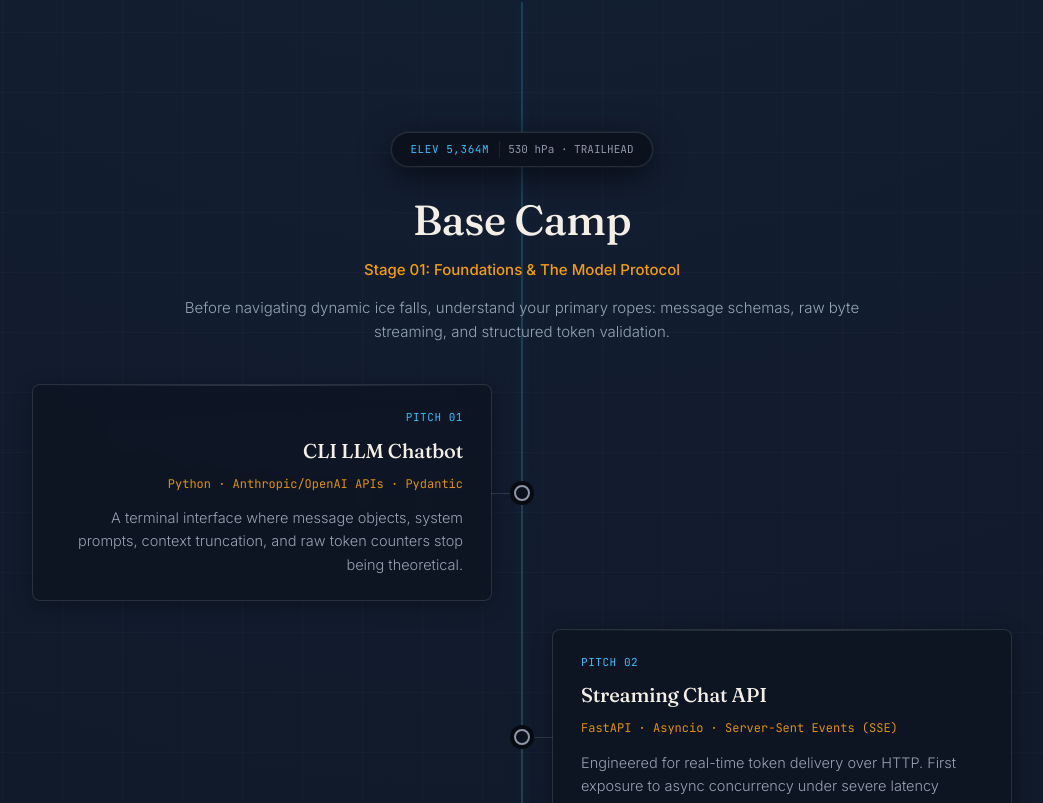
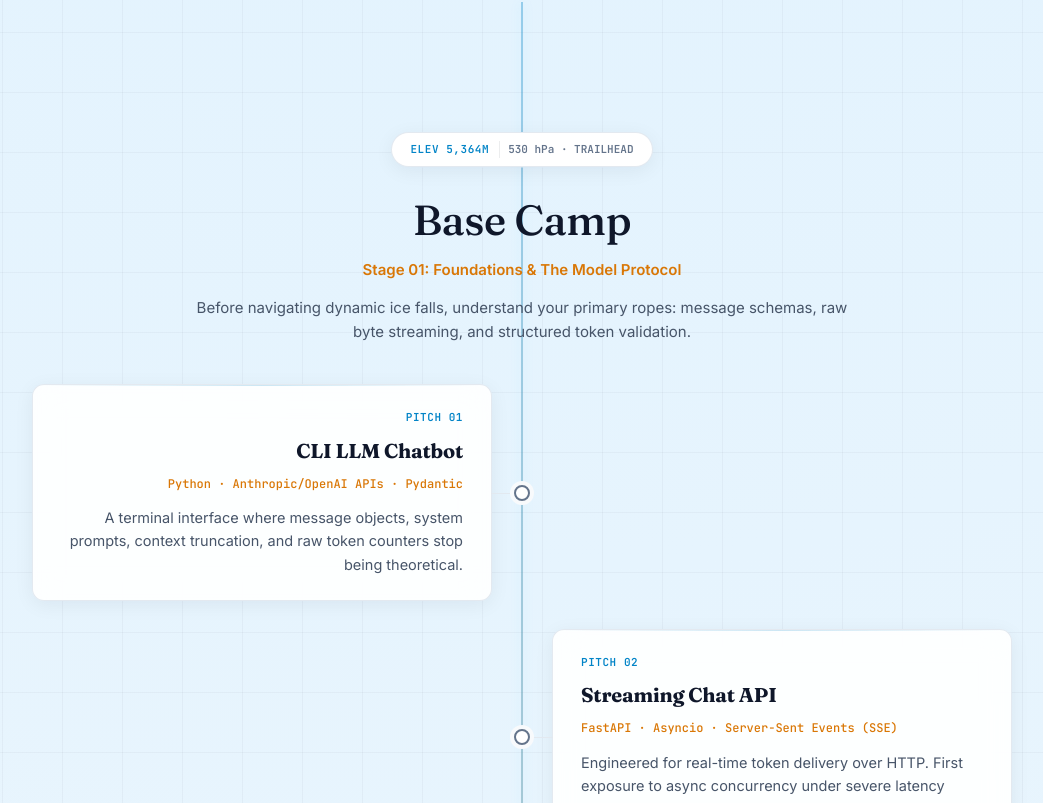
Before and after one commit to RatFire22/tutorial-website, a Next.js app: page /expedition in a window 1280 px wide. Shown: the part 877-1680 px from the top of the page, without its empty margins (118-1161 px from the left). Built offline with nearby package versions, Linux system fonts and the light colour scheme.

Commit message:
feat: add seamless light and dark theme support to Learn AI page

```diff
--- a/app/expedition/expedition.css
+++ b/app/expedition/expedition.css
@@ -1,5 +1,6 @@
 @import url('https://fonts.googleapis.com/css2?family=Fraunces:ital,opsz,wght@0,9..144,300;0,9..144,500;0,9..144,700;1,9..144,400&family=Inter:wght@300;400;500;600&family=JetBrains+Mono:wght@400;500;600&display=swap');
 
+/* Default (Dark Mode tokens) */
 .expedition-root {
   --exp-bg: #070A10;
   --exp-paper: #F4EFE6;
@@ -12,14 +13,62 @@
   --exp-border: rgba(224, 242, 254, 0.12);
   --exp-card-surface: rgba(13, 19, 32, 0.65);
   --exp-card-surface-hover: rgba(21, 30, 50, 0.85);
+  --exp-carabiner-bg: #0B111D;
+  --exp-badge-bg: #0B111D;
+  --exp-card-shadow: 0 4px 20px rgba(0, 0, 0, 0.3);
+  --exp-card-shadow-hover: 0 12px 30px -10px rgba(0, 0, 0, 0.6);
+  --exp-lede: #BAC4D6;
+  --exp-brief: #94A3B8;
+  --exp-desc: #9AA1B2;
+  --exp-pinnacle-desc: #BAC4D6;
+  --exp-logbook-text: #BAC4D6;
+  --exp-grid-line: rgba(255, 255, 255, 0.02);
+  --exp-bg-gradient: radial-gradient(circle at 50% 0%, #152238 0%, var(--exp-bg) 45%);
+  --exp-climb-line: linear-gradient(to bottom, rgba(56, 189, 248, 0.2) 0%, rgba(245, 158, 11, 0.4) 50%, rgba(239, 68, 68, 0.8) 85%, #38BDF8 100%);
+  --exp-card-shimmer: linear-gradient(90deg, transparent, rgba(255,255,255,0.15), transparent);
+  --exp-footer-text: #4B5565;
+  --exp-pill-bg: rgba(245, 158, 11, 0.12);
+  --exp-pill-border: rgba(245, 158, 11, 0.35);
 
   font-family: 'Inter', sans-serif;
   color: var(--exp-paper);
-  background: radial-gradient(circle at 50% 0%, #152238 0%, var(--exp-bg) 45%);
+  background: var(--exp-bg-gradient);
   line-height: 1.6;
   position: relative;
   overflow-x: hidden;
   min-height: 100vh;
+  transition: background 0.3s ease, color 0.3s ease;
+}
+
+/* Light Theme overrides when [data-theme='light'] */
+[data-theme='light'] .expedition-root {
+  --exp-bg: #F8FAFC;
+  --exp-paper: #0F172A;
+  --exp-paper-muted: #64748B;
+  --exp-ice: #0284C7;
+  --exp-cyan: #0284C7;
+  --exp-amber: #D97706;
+  --exp-hazard: #DC2626;
+  --exp-line: rgba(15, 23, 42, 0.08);
+  --exp-border: rgba(226, 232, 240, 0.95);
+  --exp-card-surface: rgba(255, 255, 255, 0.92);
+  --exp-card-surface-hover: #FFFFFF;
+  --exp-carabiner-bg: #FFFFFF;
+  --exp-badge-bg: #FFFFFF;
+  --exp-card-shadow: 0 4px 20px rgba(15, 23, 42, 0.06);
+  --exp-card-shadow-hover: 0 16px 32px -8px rgba(15, 23, 42, 0.12);
+  --exp-lede: #334155;
+  --exp-brief: #475569;
+  --exp-desc: #475569;
+  --exp-pinnacle-desc: #334155;
+  --exp-logbook-text: #334155;
+  --exp-grid-line: rgba(15, 23, 42, 0.035);
+  --exp-bg-gradient: radial-gradient(circle at 50% 0%, #E0F2FE 0%, var(--exp-bg) 50%);
+  --exp-climb-line: linear-gradient(to bottom, rgba(2, 132, 199, 0.35) 0%, rgba(217, 119, 6, 0.55) 50%, rgba(220, 38, 38, 0.85) 85%, #0284C7 100%);
+  --exp-card-shimmer: linear-gradient(90deg, transparent, rgba(2, 132, 199, 0.2), transparent);
+  --exp-footer-text: #64748B;
+  --exp-pill-bg: rgba(217, 119, 6, 0.1);
+  --exp-pill-border: rgba(217, 119, 6, 0.3);
 }
 
 /* Glacial Grid */
@@ -31,8 +80,8 @@
   width: 100%;
   height: 100%;
   background-image:
-    linear-gradient(rgba(255, 255, 255, 0.02) 1px, transparent 1px),
-    linear-gradient(90deg, rgba(255, 255, 255, 0.02) 1px, transparent 1px);
+    linear-gradient(var(--exp-grid-line) 1px, transparent 1px),
+    linear-gradient(90deg, var(--exp-grid-line) 1px, transparent 1px);
   background-size: 60px 60px;
   pointer-events: none;
   z-index: 0;
@@ -67,12 +116,13 @@
   text-transform: uppercase;
   padding: 6px 14px;
   border-radius: 999px;
-  background: rgba(245, 158, 11, 0.12);
-  border: 1px solid rgba(245, 158, 11, 0.35);
+  background: var(--exp-pill-bg);
+  border: 1px solid var(--exp-pill-border);
   color: var(--exp-amber);
   display: inline-flex;
   align-items: center;
   gap: 8px;
+  font-weight: 600;
 }
 
 .expedition-pill::before {
@@ -89,6 +139,7 @@
   font-size: 11px;
   color: var(--exp-paper-muted);
   letter-spacing: .05em;
+  font-weight: 500;
 }
 
 .exp-hero h1 {
@@ -103,7 +154,13 @@
 
 .exp-hero h1 em {
   font-style: italic;
-  font-weight: 300;
+  font-weight: 400;
+  background: linear-gradient(135deg, #F59E0B 0%, #D97706 100%);
+  -webkit-background-clip: text;
+  -webkit-text-fill-color: transparent;
+}
+
+[data-theme='dark'] .exp-hero h1 em {
   background: linear-gradient(135deg, #F59E0B 0%, #FDE68A 100%);
   -webkit-background-clip: text;
   -webkit-text-fill-color: transparent;
@@ -119,7 +176,7 @@
 
 .exp-hero p.lede {
   font-size: 18px;
-  color: #BAC4D6;
+  color: var(--exp-lede);
   font-weight: 300;
   line-height: 1.65;
 }
@@ -138,12 +195,13 @@
   font-size: 11px;
   color: var(--exp-paper-muted);
   text-transform: uppercase;
+  font-weight: 600;
 }
 
 .exp-stat-item strong {
   font-size: 22px;
   color: var(--exp-paper);
-  font-weight: 500;
+  font-weight: 600;
 }
 
 /* Topo Ridge Vector */
@@ -162,7 +220,7 @@
 .ridge-line {
   fill: none;
   stroke: url(#topo-gradient);
-  stroke-width: 2;
+  stroke-width: 2.5;
   stroke-dasharray: 2000;
   stroke-dashoffset: 2000;
   animation: drawRidge 3s cubic-bezier(0.16, 1, 0.3, 1) forwards 0.2s;
@@ -187,12 +245,7 @@
   top: 0;
   bottom: 0;
   width: 2px;
-  background: linear-gradient(to bottom,
-    rgba(56, 189, 248, 0.2) 0%,
-    rgba(245, 158, 11, 0.4) 50%,
-    rgba(239, 68, 68, 0.8) 85%,
-    #38BDF8 100%
-  );
+  background: var(--exp-climb-line);
   transform: translateX(-50%);
   box-shadow: 0 0 12px rgba(56, 189, 248, 0.15);
 }
@@ -210,12 +263,13 @@
   display: inline-flex;
   align-items: center;
   gap: 10px;
-  background: #0B111D;
+  background: var(--exp-badge-bg);
   border: 1px solid var(--exp-border);
   padding: 8px 18px;
   border-radius: 999px;
-  box-shadow: 0 8px 32px rgba(0, 0, 0, 0.6), 0 0 0 1px rgba(255,255,255,0.05);
+  box-shadow: var(--exp-card-shadow);
   margin-bottom: 20px;
+  backdrop-filter: blur(12px);
 }
 
 .alt-metric {
@@ -223,6 +277,7 @@
   font-size: 11px;
   color: var(--exp-cyan);
   letter-spacing: 0.05em;
+  font-weight: 700;
 }
 
 .baro-metric {
@@ -231,6 +286,7 @@
   color: var(--exp-paper-muted);
   border-left: 1px solid var(--exp-line);
   padding-left: 8px;
+  font-weight: 600;
 }
 
 .waypoint h2 {
@@ -246,14 +302,14 @@
   font-size: 15px;
   color: var(--exp-amber);
   margin-top: 4px;
-  font-weight: 500;
+  font-weight: 600;
 }
 
 .waypoint-brief {
-  color: #94A3B8;
+  color: var(--exp-brief);
   font-size: 15px;
   margin-top: 14px;
-  font-weight: 300;
+  font-weight: 400;
   line-height: 1.6;
 }
 
@@ -286,7 +342,7 @@
   width: 16px;
   height: 16px;
   border-radius: 50%;
-  background: #0B111D;
+  background: var(--exp-carabiner-bg);
   border: 2px solid var(--exp-paper-muted);
   box-shadow: 0 0 0 4px var(--exp-bg);
   position: relative;
@@ -309,7 +365,7 @@
 }
 
 .pitch.summit-ridge .carabiner {
-  border-color: #38BDF8;
+  border-color: #0284C7;
   background: var(--exp-cyan);
 }
 
@@ -319,12 +375,12 @@
   backdrop-filter: blur(14px);
   -webkit-backdrop-filter: blur(14px);
   border: 1px solid var(--exp-border);
-  border-radius: 8px;
+  border-radius: 12px;
   padding: 24px 28px;
   max-width: 460px;
   position: relative;
   transition: all 0.3s cubic-bezier(0.16, 1, 0.3, 1);
-  box-shadow: 0 4px 20px rgba(0, 0, 0, 0.3);
+  box-shadow: var(--exp-card-shadow);
 }
 
 .pitch-card::before {
@@ -334,14 +390,14 @@
   left: 0;
   right: 0;
   height: 1px;
-  background: linear-gradient(90deg, transparent, rgba(255,255,255,0.15), transparent);
+  background: var(--exp-card-shimmer);
 }
 
 .pitch:hover .pitch-card {
   background: var(--exp-card-surface-hover);
-  border-color: rgba(56, 189, 248, 0.3);
+  border-color: rgba(56, 189, 248, 0.4);
   transform: translateY(-3px);
-  box-shadow: 0 12px 30px -10px rgba(0, 0, 0, 0.6);
+  box-shadow: var(--exp-card-shadow-hover);
 }
 
 .pitch.deathzone:hover .pitch-card {
@@ -400,6 +456,7 @@
   letter-spacing: 0.05em;
   color: var(--exp-cyan);
   text-transform: uppercase;
+  font-weight: 600;
 }
 
 .pitch.deathzone .pitch-station {
@@ -409,7 +466,7 @@
 .pitch-card h3 {
   font-family: 'Fraunces', serif;
   font-size: 20px;
-  font-weight: 500;
+  font-weight: 600;
   color: var(--exp-paper);
   margin-bottom: 8px;
   letter-spacing: -0.01em;
@@ -420,14 +477,14 @@
   font-size: 12px;
   color: var(--exp-amber);
   margin-bottom: 12px;
-  opacity: 0.9;
+  font-weight: 500;
 }
 
 .pitch-desc {
   font-size: 14.5px;
-  color: #9AA1B2;
+  color: var(--exp-desc);
   line-height: 1.6;
-  font-weight: 300;
+  font-weight: 400;
 }
 
 /* Summit Pinnacle */
@@ -449,7 +506,7 @@
   width: 28px;
   height: 18px;
   border-radius: 2px;
-  opacity: 0.85;
+  opacity: 0.9;
 }
 
 .flag-blue { background: #2563EB; }
@@ -470,8 +527,9 @@
   font-size: 17px;
   max-width: 580px;
   margin: 20px auto 0;
-  color: #BAC4D6;
-  font-weight: 300;
+  color: var(--exp-pinnacle-desc);
+  font-weight: 400;
+  line-height: 1.6;
 }
 
 /* Logbook Guide */
@@ -480,10 +538,11 @@
   margin: 40px auto 120px;
   background: var(--exp-card-surface);
   border: 1px solid var(--exp-border);
-  border-radius: 8px;
+  border-radius: 12px;
   padding: 48px;
   position: relative;
   backdrop-filter: blur(12px);
+  box-shadow: var(--exp-card-shadow);
 }
 
 .logbook h3 {
@@ -496,6 +555,7 @@
   display: flex;
   align-items: center;
   gap: 8px;
+  font-weight: 700;
 }
 
 .logbook h3::before {
@@ -506,14 +566,16 @@
 
 .logbook ul {
   list-style: none;
+  padding: 0;
+  margin: 0;
 }
 
 .logbook li {
   font-size: 15px;
-  color: #BAC4D6;
+  color: var(--exp-logbook-text);
   padding: 16px 0;
   border-top: 1px solid var(--exp-line);
-  font-weight: 300;
+  font-weight: 400;
   line-height: 1.6;
 }
 
@@ -524,7 +586,7 @@
 
 .logbook li strong {
   color: var(--exp-paper);
-  font-weight: 500;
+  font-weight: 600;
 }
 
 .exp-footer {
@@ -532,8 +594,9 @@
   padding-bottom: 80px;
   font-family: 'JetBrains Mono', monospace;
   font-size: 12px;
-  color: #4B5565;
+  color: var(--exp-footer-text);
   letter-spacing: 0.05em;
+  font-weight: 500;
 }
 
 /* Responsive Breakpoints */
--- a/app/layout.tsx
+++ b/app/layout.tsx
@@ -24,7 +24,23 @@ export default function RootLayout({
   const articles = getAllArticles();
 
   return (
-    <html lang="en" data-theme="light">
+    <html lang="en" data-theme="light" suppressHydrationWarning>
+      <head>
+        <script
+          dangerouslySetInnerHTML={{
+            __html: `
+              (function() {
+                try {
+                  var saved = localStorage.getItem('site-theme');
+                  if (saved) {
+                    document.documentElement.setAttribute('data-theme', saved);
+                  }
+                } catch(e) {}
+              })();
+            `,
+          }}
+        />
+      </head>
       <body>
         <div className="ambient-glow-top" />
         <Navbar articles={articles} />
```
